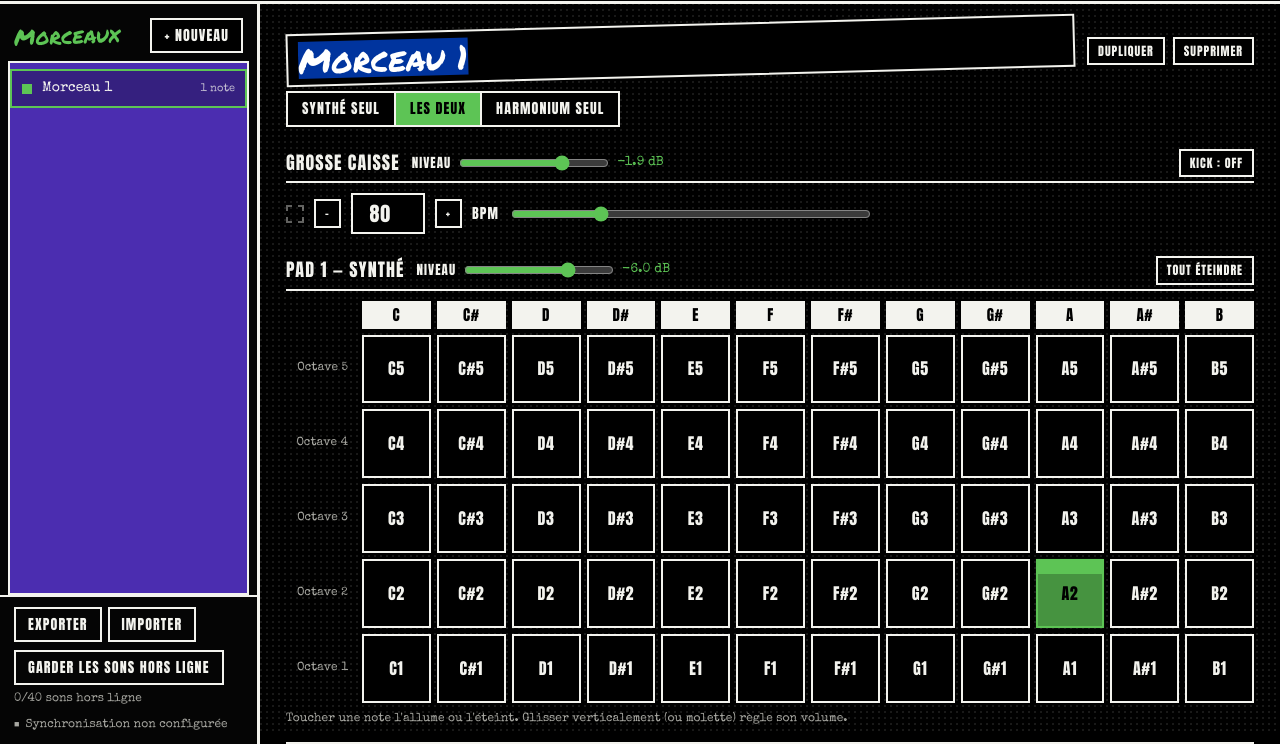
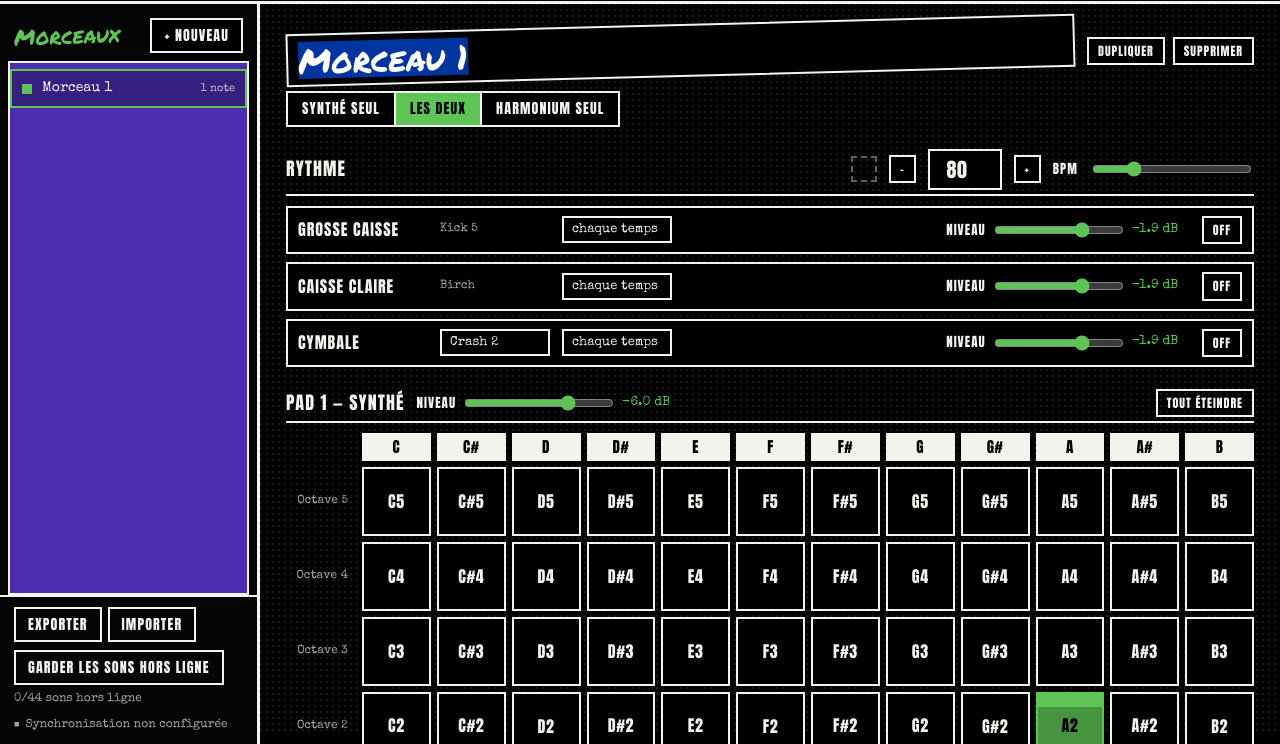
Before and after one commit to sarce666/drone, a plain HTML site: page index.html in a window 1280 px wide. Both pictures are taken after a click on the button "+ NOUVEAU". Shown: the part 65-809 px from the top of the page. Drawn offline with Linux system fonts and the light colour scheme.

Commit message:
Rythme : grosse caisse, caisse claire, cymbale (choix du son et du motif)

```diff
--- a/app.js
+++ b/app.js
@@ -65,8 +65,26 @@
   const useWav = /^https?:$/.test(location.protocol);
   const hasSample = midi => midi >= SAMPLE_MIN && midi <= SAMPLE_MAX;
   const wavUrl = midi => SAMPLE_DIR + noteName(midi).replace('#', 's') + '.wav';
-  const KICK_URL = 'samples/kick/kick5.wav';
-  const allSampleUrls = () => [...Array.from({ length: SAMPLE_MAX - SAMPLE_MIN + 1 }, (_, i) => wavUrl(SAMPLE_MIN + i)), KICK_URL];
+  // Percussions au tempo : chaque piste a un ou plusieurs sons au choix.
+  const PERC = {
+    kick: { label: 'Grosse caisse', sounds: [{ id: 'kick5', label: 'Kick 5', url: 'samples/kick/kick5.wav' }] },
+    snare: { label: 'Caisse claire', sounds: [{ id: 'birch', label: 'Birch', url: 'samples/snare/birch.wav' }] },
+    cymbal: { label: 'Cymbale', sounds: [
+      { id: 'crash2', label: 'Crash 2', url: 'samples/cymbal/crash2.wav' },
+      { id: 'crash55', label: 'Crash 55', url: 'samples/cymbal/crash55.wav' },
+      { id: 'hmk22', label: 'HMK 22', url: 'samples/cymbal/hmk22.wav' },
+    ] },
+  };
+  const PERC_IDS = Object.keys(PERC);
+  const PATTERNS = [
+    { id: '1/0', label: 'chaque temps', every: 1, offset: 0 },
+    { id: '2/0', label: 'temps 1 et 3', every: 2, offset: 0 },
+    { id: '2/1', label: 'temps 2 et 4', every: 2, offset: 1 },
+    { id: '4/0', label: 'temps 1 sur 4', every: 4, offset: 0 },
+    { id: '4/2', label: 'temps 3 sur 4', every: 4, offset: 2 },
+  ];
+  const percUrls = () => PERC_IDS.flatMap(id => PERC[id].sounds.map(sd => sd.url));
+  const allSampleUrls = () => [...Array.from({ length: SAMPLE_MAX - SAMPLE_MIN + 1 }, (_, i) => wavUrl(SAMPLE_MIN + i)), ...percUrls()];
 
   // ---------- État ----------
   let state = load();
@@ -100,6 +118,22 @@
     return out;
   }
 
+  // p.kick est l'ancien format (grosse caisse seule) ; on le reprend dans rhythm.
+  function normalizeRhythm(r, legacyKick) {
+    const src = r || { bpm: legacyKick?.bpm, tracks: legacyKick ? { kick: { on: legacyKick.on, level: legacyKick.level } } : {} };
+    const tracks = {};
+    for (const id of PERC_IDS) {
+      const t = src.tracks?.[id] || {};
+      tracks[id] = {
+        on: !!t.on,
+        level: clamp(Number(t.level ?? 0.8), 0, 4),
+        sound: PERC[id].sounds.some(sd => sd.id === t.sound) ? t.sound : PERC[id].sounds[0].id,
+        pattern: PATTERNS.some(pt => pt.id === t.pattern) ? t.pattern : '1/0',
+      };
+    }
+    return { bpm: clamp(Math.round(Number(src.bpm) || 80), 30, 240), tracks };
+  }
+
   function normalizePiece(p) {
     return {
       id: p.id || uid(),
@@ -109,11 +143,7 @@
       synthLevel: clamp(Number(p.synthLevel ?? 0.5), 0, 2),   // gain linéaire ; -6 dB par défaut
       sampleLevel: clamp(Number(p.sampleLevel ?? 1), 0, 4),
       mode: MODES.some(m => m.id === p.mode) ? p.mode : 'both',
-      kick: {
-        on: !!p.kick?.on,
-        bpm: clamp(Math.round(Number(p.kick?.bpm) || 80), 30, 240),
-        level: clamp(Number(p.kick?.level ?? 0.8), 0, 4),
-      },
+      rhythm: normalizeRhythm(p.rhythm, p.kick),
       sound: { ...DEFAULT_SOUND, ...(p.sound || {}) },
       sampleSound: { ...DEFAULT_SAMPLE_SOUND, ...(p.sampleSound || {}) },
       updatedAt: Number(p.updatedAt) || 0,
@@ -267,55 +297,84 @@
     }
   }
 
-  // ---------- Grosse caisse au tempo ----------
-  // Planifie chaque frappe sur l'horloge audio (précise), 200 ms en avance.
-  const kick = {
-    buffer: null, loading: null, running: false, bpm: 80, nextBeat: 0, timer: null, gain: null,
+  // ---------- Rythme : percussions au tempo ----------
+  // Un seul compteur de temps ; chaque frappe est planifiée sur l'horloge audio, 200 ms en avance.
+  const rhythm = {
+    buffers: new Map(), // url → AudioBuffer
+    loading: new Map(),
+    running: false, bpm: 80, beat: 0, nextBeat: 0, timer: null,
+    tracks: {},         // id → { on, level, sound, pattern }
+    gains: {},          // id → GainNode
 
     get ctx() { return Tone.getContext().rawContext; },
 
-    load() {
-      if (this.buffer) return Promise.resolve(this.buffer);
-      if (!this.loading) {
-        this.loading = fetch(KICK_URL)
+    load(url) {
+      if (this.buffers.has(url)) return Promise.resolve(this.buffers.get(url));
+      if (!this.loading.has(url)) {
+        this.loading.set(url, fetch(url)
           .then(r => { if (!r.ok) throw new Error('HTTP ' + r.status); return r.arrayBuffer(); })
           .then(b => new Promise((res, rej) => this.ctx.decodeAudioData(b, res, rej)))
-          .then(buf => { this.buffer = buf; updateCacheStatus(); return buf; })
-          .catch(err => { this.loading = null; console.error('Kick illisible', err); throw err; });
+          .then(buf => { this.buffers.set(url, buf); updateCacheStatus(); return buf; })
+          .catch(err => { this.loading.delete(url); console.error('Percussion illisible', url, err); throw err; }));
       }
-      return this.loading;
+      return this.loading.get(url);
     },
 
-    start(bpm, level) {
-      if (!this.gain) { this.gain = this.ctx.createGain(); Tone.connect(this.gain, engine.master); }
-      this.gain.gain.value = level;
-      this.bpm = bpm;
+    urlFor(id) { return PERC[id].sounds.find(sd => sd.id === this.tracks[id]?.sound)?.url; },
+
+    gain(id) {
+      if (!this.gains[id]) { this.gains[id] = this.ctx.createGain(); Tone.connect(this.gains[id], engine.master); }
+      return this.gains[id];
+    },
+
+    // Applique la configuration du morceau ; démarre ou arrête le compteur selon les pistes actives.
+    apply(cfg) {
+      this.bpm = cfg.bpm;
+      this.tracks = JSON.parse(JSON.stringify(cfg.tracks));
+      const active = PERC_IDS.filter(id => this.tracks[id].on);
+      for (const id of active) {
+        this.gain(id).gain.setTargetAtTime(this.tracks[id].level, this.ctx.currentTime, 0.05);
+        this.load(this.urlFor(id)).catch(() => {});
+      }
+      if (!active.length) { this.stop(); return; }
       if (this.running) return;
       this.running = true;
-      this.load().then(() => {
-        if (!this.running) return;
+      this.beat = 0;
       this.nextBeat = this.ctx.currentTime + 0.05;
       this.tick();
       this.timer = setInterval(() => this.tick(), 50);
-      }).catch(() => { this.running = false; });
     },
 
     tick() {
       const now = this.ctx.currentTime;
       if (this.nextBeat < now - 0.5) this.nextBeat = now + 0.02; // l'onglet a été mis en pause
       while (this.nextBeat < now + 0.2) {
+        const t = this.nextBeat, beat = this.beat;
+        for (const id of PERC_IDS) {
+          const tr = this.tracks[id];
+          if (!tr?.on) continue;
+          const pat = PATTERNS.find(x => x.id === tr.pattern) || PATTERNS[0];
+          if (beat % pat.every !== pat.offset) continue;
+          const buf = this.buffers.get(this.urlFor(id));
+          if (!buf) continue;
           const src = this.ctx.createBufferSource();
-        src.buffer = this.buffer;
-        src.connect(this.gain);
-        src.start(this.nextBeat);
+          src.buffer = buf;
+          src.connect(this.gain(id));
+          src.start(t);
+        }
         const beatEl = $('#beat');
-        if (beatEl) setTimeout(() => { beatEl.classList.add('hit'); setTimeout(() => beatEl.classList.remove('hit'), 90); }, Math.max(0, (this.nextBeat - now) * 1000));
+        if (beatEl) setTimeout(() => {
+          beatEl.textContent = (beat % 4) + 1;
+          beatEl.classList.add('hit');
+          setTimeout(() => beatEl.classList.remove('hit'), 90);
+        }, Math.max(0, (t - now) * 1000));
+        this.beat = beat + 1;
         this.nextBeat += 60 / this.bpm;
       }
     },
 
     setBpm(bpm) { this.bpm = bpm; },
-    setLevel(level) { if (this.gain) this.gain.gain.setTargetAtTime(level, this.ctx.currentTime, 0.05); },
+    setLevel(id, level) { if (this.gains[id]) this.gains[id].gain.setTargetAtTime(level, this.ctx.currentTime, 0.05); },
 
     stop() {
       this.running = false;
@@ -360,7 +419,7 @@
       this.playing = false;
       for (const midi of [...this.chains.keys()]) this.release(midi);
       for (const midi of [...this.samples.keys()]) this.stopSample(midi);
-      kick.stop();
+      rhythm.stop();
       renderTransport();
       renderList();
     },
@@ -398,7 +457,7 @@
       for (const midi of [...this.samples.keys()]) if (!(midi in wantedS)) this.stopSample(midi);
       if (p) { this.sampleBus.gain.rampTo(p.sampleLevel, 0.2); applyFx(this.sampleFx, p.sampleSound); }
 
-      if (p && p.kick.on) kick.start(p.kick.bpm, p.kick.level); else kick.stop();
+      if (p) rhythm.apply(p.rhythm); else rhythm.stop();
     },
 
     release(midi) {
@@ -653,18 +712,26 @@
       </div>
 
       <div class="section kick">
-        <div class="section-title">Grosse caisse
-          <label class="level">Niveau <input type="range" id="kick-level" min="-36" max="12" step="0.5"><span class="db" id="kick-level-db"></span></label>
+        <div class="section-title">Rythme
           <span class="spacer"></span>
-          <button class="btn small ${p.kick.on ? 'on' : ''}" id="kick-toggle">${p.kick.on ? 'Kick : ON' : 'Kick : OFF'}</button>
-        </div>
-        <div class="kick-row">
-          <span class="beat ${p.kick.on ? '' : 'off'}" id="beat"></span>
+          <span class="beat" id="beat"></span>
           <button class="btn small" id="bpm-minus">−</button>
           <input id="bpm" type="number" min="30" max="240" step="1" inputmode="numeric">
           <button class="btn small" id="bpm-plus">+</button>
           <span class="bpm-label">BPM</span>
           <input id="bpm-slider" type="range" min="30" max="240" step="1">
+        </div>
+        <div class="tracks">
+          ${PERC_IDS.map(id => { const t = p.rhythm.tracks[id]; const def = PERC[id]; return `
+          <div class="track" data-track="${id}">
+            <span class="track-name">${def.label}</span>
+            ${def.sounds.length > 1
+              ? `<select class="sel" data-sound="${id}">${def.sounds.map(sd => `<option value="${sd.id}" ${sd.id === t.sound ? 'selected' : ''}>${sd.label}</option>`).join('')}</select>`
+              : `<span class="track-sound">${def.sounds[0].label}</span>`}
+            <select class="sel" data-pattern="${id}">${PATTERNS.map(pt => `<option value="${pt.id}" ${pt.id === t.pattern ? 'selected' : ''}>${pt.label}</option>`).join('')}</select>
+            <label class="level">Niveau <input type="range" id="level-${id}" min="-36" max="12" step="0.5"><span class="db" id="level-${id}-db"></span></label>
+            <button class="btn small ${t.on ? 'on' : ''}" data-toggle="${id}">${t.on ? 'ON' : 'OFF'}</button>
+          </div>`; }).join('')}
         </div>
       </div>
 
@@ -709,8 +776,10 @@
       b.addEventListener('click', () => { p[b.dataset.clear] = {}; commit(); });
     }
     bindLevel(main, '#synth-level', '#synth-level-db', () => p.synthLevel, v => { p.synthLevel = v; engine.setSynthLevel(v); });
-    bindLevel(main, '#kick-level', '#kick-level-db', () => p.kick.level, v => { p.kick.level = v; kick.setLevel(v); });
-    bindKick(main, p);
+    for (const id of PERC_IDS) {
+      bindLevel(main, '#level-' + id, '#level-' + id + '-db', () => p.rhythm.tracks[id].level, v => { p.rhythm.tracks[id].level = v; rhythm.setLevel(id, v); });
+    }
+    bindRhythm(main, p);
     bindLevel(main, '#sample-level', '#sample-level-db', () => p.sampleLevel, v => { p.sampleLevel = v; engine.setSampleLevel(v); });
 
     for (const kind of KINDS) {
@@ -737,32 +806,46 @@
     slider.addEventListener('dblclick', () => { slider.value = sliderSel.includes('synth') ? -6 : -3; slider.dispatchEvent(new Event('input')); });
   }
 
-  function bindKick(root, p) {
+  function bindRhythm(root, p) {
+    const r = p.rhythm;
     const num = root.querySelector('#bpm');
     const slider = root.querySelector('#bpm-slider');
-    const toggle = root.querySelector('#kick-toggle');
-    const beat = root.querySelector('#beat');
-    const show = () => { num.value = p.kick.bpm; slider.value = p.kick.bpm; };
+    const show = () => { num.value = r.bpm; slider.value = r.bpm; };
     const setBpm = v => {
-      p.kick.bpm = clamp(Math.round(Number(v) || p.kick.bpm), 30, 240);
+      r.bpm = clamp(Math.round(Number(v) || r.bpm), 30, 240);
       show();
-      kick.setBpm(p.kick.bpm);
+      rhythm.setBpm(r.bpm);
       save();
     };
     show();
     num.addEventListener('change', () => setBpm(num.value));
     num.addEventListener('keydown', e => { if (e.key === 'Enter') num.blur(); });
     slider.addEventListener('input', () => setBpm(slider.value));
-    root.querySelector('#bpm-minus').addEventListener('click', () => setBpm(p.kick.bpm - 1));
-    root.querySelector('#bpm-plus').addEventListener('click', () => setBpm(p.kick.bpm + 1));
-    toggle.addEventListener('click', () => {
-      p.kick.on = !p.kick.on;
-      toggle.textContent = p.kick.on ? 'Kick : ON' : 'Kick : OFF';
-      toggle.classList.toggle('on', p.kick.on);
-      beat.classList.toggle('off', !p.kick.on);
+    root.querySelector('#bpm-minus').addEventListener('click', () => setBpm(r.bpm - 1));
+    root.querySelector('#bpm-plus').addEventListener('click', () => setBpm(r.bpm + 1));
+
+    const anyOn = () => PERC_IDS.some(id => r.tracks[id].on);
+    const beat = root.querySelector('#beat');
+    beat.classList.toggle('off', !anyOn());
+
+    for (const b of root.querySelectorAll('[data-toggle]')) {
+      const id = b.dataset.toggle;
+      b.addEventListener('click', () => {
+        const t = r.tracks[id];
+        t.on = !t.on;
+        b.textContent = t.on ? 'ON' : 'OFF';
+        b.classList.toggle('on', t.on);
+        beat.classList.toggle('off', !anyOn());
         save();
-      if (p.kick.on && !engine.playing) engine.play(); else engine.sync();
+        if (t.on && !engine.playing) engine.play(); else engine.sync();
       });
+    }
+    for (const sel of root.querySelectorAll('[data-sound]')) {
+      sel.addEventListener('change', () => { r.tracks[sel.dataset.sound].sound = sel.value; save(); engine.sync(); });
+    }
+    for (const sel of root.querySelectorAll('[data-pattern]')) {
+      sel.addEventListener('change', () => { r.tracks[sel.dataset.pattern].pattern = sel.value; save(); engine.sync(); });
+    }
   }
 
   function soundPanel(kind, title) {
--- a/style.css
+++ b/style.css
@@ -376,15 +376,18 @@ input[type="range"] { touch-action: pan-y; accent-color: var(--green); }
   gap: 10px;
   flex-wrap: wrap;
 }
-.kick-row .beat {
-  width: 18px; height: 18px;
+.beat {
+  display: inline-flex; align-items: center; justify-content: center;
+  width: 26px; height: 26px;
   border: 2px solid var(--paper);
   background: transparent;
+  font-family: var(--cond);
+  font-size: 14px;
   transition: background 0.05s, transform 0.05s;
 }
-.kick-row .beat.hit { background: var(--green); transform: scale(1.35); }
-.kick-row .beat.off { border-style: dashed; opacity: 0.4; }
-.kick-row #bpm {
+.beat.hit { background: var(--green); color: #000; transform: scale(1.25); }
+.beat.off { border-style: dashed; opacity: 0.4; }
+.section-title #bpm {
   width: 74px;
   padding: 4px 6px;
   background: #000;
@@ -395,8 +398,32 @@ input[type="range"] { touch-action: pan-y; accent-color: var(--green); }
   letter-spacing: 0.04em;
   text-align: center;
 }
-.kick-row .bpm-label { font-family: var(--cond); letter-spacing: 0.08em; }
-.kick-row #bpm-slider { flex: 1; min-width: 140px; max-width: 360px; }
+.section-title .bpm-label { font-size: 13px; letter-spacing: 0.08em; }
+.section-title #bpm-slider { width: 160px; }
+
+.tracks { display: flex; flex-direction: column; gap: 8px; }
+.track {
+  display: flex; align-items: center; gap: 12px; flex-wrap: wrap;
+  padding: 8px 10px;
+  border: 2px solid var(--paper);
+  background: #000;
+}
+.track-name { font-family: var(--cond); font-size: 16px; letter-spacing: 0.06em; text-transform: uppercase; min-width: 130px; }
+.track-sound { font-size: 12px; color: var(--muted); min-width: 110px; }
+.track .level { display: flex; align-items: center; gap: 6px; font-family: var(--cond); font-size: 13px; letter-spacing: 0.08em; text-transform: uppercase; margin-left: auto; }
+.track .level input { width: 130px; }
+.track .level .db { min-width: 58px; font-family: var(--type); text-transform: none; letter-spacing: 0; color: var(--green); font-variant-numeric: tabular-nums; }
+.sel {
+  padding: 5px 8px;
+  background: #000;
+  border: 2px solid var(--paper);
+  color: var(--paper);
+  font-family: var(--type);
+  font-size: 13px;
+  -webkit-appearance: none;
+  appearance: none;
+  min-width: 110px;
+}
 
 /* Grille de notes */
 .grid {
@@ -536,6 +563,9 @@ input[type="range"] { touch-action: pan-y; accent-color: var(--green); }
   .col-head { font-size: 13px; height: 24px; }
   .section-title { flex-wrap: wrap; row-gap: 8px; }
   .section-title .level input { width: 90px; }
+  .section-title #bpm-slider { width: 100%; }
+  .track .level { margin-left: 0; width: 100%; }
+  .track-name { min-width: 0; }
   .piece-name { font-size: 26px; }
   .brand { font-size: 28px; }
   .seg button { padding: 6px 10px 5px; font-size: 12px; }
--- a/sw.js
+++ b/sw.js
@@ -4,7 +4,7 @@
      via le bouton « Garder les sons hors ligne » de l'app.
    Changer VERSION force la mise à jour du shell chez les utilisateurs. */
 
-const VERSION = 'drones-2026-11-04-170400';
+const VERSION = 'drones-2026-11-04-172221';
 const SHELL_CACHE = 'drones-shell-' + VERSION;
 const SAMPLE_CACHE = 'drones-samples-v1';
 
```
Also changed, not shown: 8 other files. Lines whose indentation alone changed are shown as unchanged.
